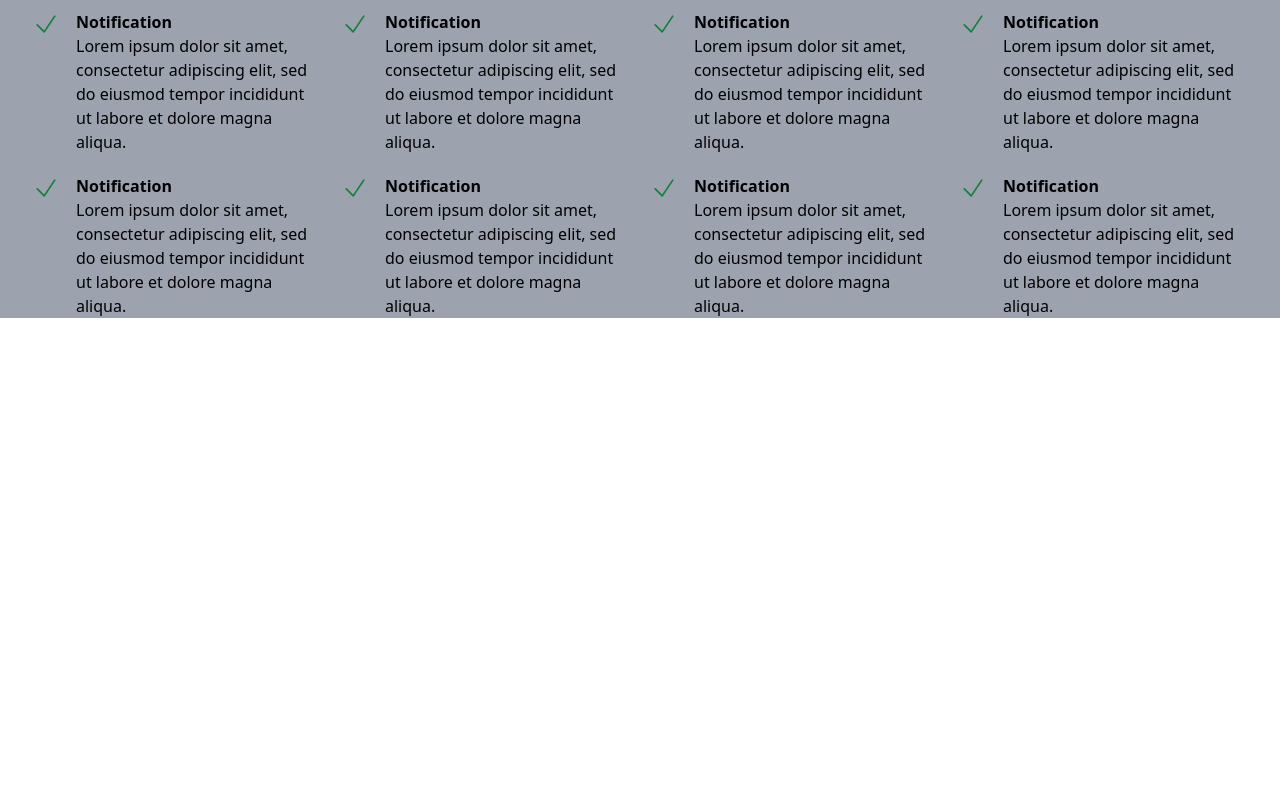
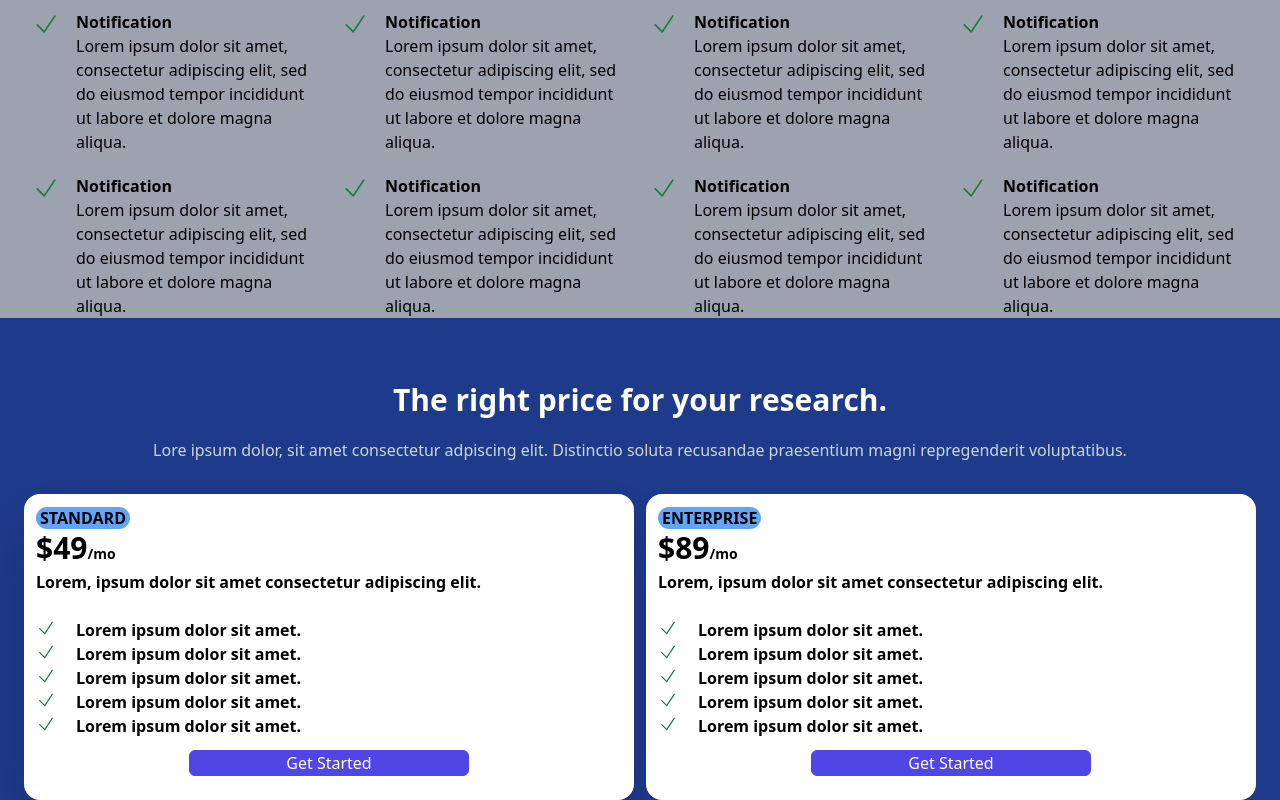
Before and after one commit to gigiul/landing_page_2, a React (Create React App) app: page / in a window 1280 px wide. Shown: the part 2144-2944 px from the top of the page. Before the commit the page ends 2462 px from the top, so only its background shows below. Built offline with nearby package versions, Linux system fonts and the light colour scheme.

Commit message:
finished Pricing components

```diff
--- a/src/App.js
+++ b/src/App.js
@@ -3,6 +3,7 @@ import Navbar from "./components/Navbar";
 import About from "./components/About";
 import Support from "./components/Support";
 import Allinone from "./components/Allinone";
+import Pricing from "./components/Pricing";
 
 
 function App() {
@@ -13,6 +14,7 @@ function App() {
       <About />
       <Support />
       <Allinone />
+      <Pricing />
     </>
   );
 }
--- a/src/components/Navbar.jsx
+++ b/src/components/Navbar.jsx
@@ -3,7 +3,6 @@ import {  Bars3Icon, XMarkIcon } from '@heroicons/react/24/outline'
 
 const Navbar = () => {
 
-{/*create a state to nav the menu*/}
   const [nav, setNav] = useState(false)
   const handleClick = () => setNav(!nav)
 
--- /dev/null
+++ b/src/components/Pricing.jsx
@@ -0,0 +1,94 @@
+import React from 'react'
+import {CheckIcon} from '@heroicons/react/24/outline'
+
+const Pricing = () => {
+  return (
+    <div className='bg-blue-900 h-full w-full pt-16'>
+        <div className=' text-center '>
+            <div>
+              <h3 className='text-white font-bold text-3xl'>The right price for your research.</h3>
+              <p className='text-gray-300 mt-5 mx-12 '>Lore ipsum dolor, sit amet consectetur adpiscing elit. Distinctio soluta recusandae praesentium magni repregenderit voluptatibus.</p>
+            </div>
+        <div className='grid grid-cols-1 md:grid-cols-2 mt-8 gap-3 mx-6'>
+        <div className='bg-white rounded-2xl shadow-2xl text-left'>
+            <div className='ml-3 mt-3'>
+                <span className='text-left bg-blue-400 rounded-2xl px-1 font-bold '>STANDARD</span>
+            </div>
+                <div className='flex ml-3 mb-1'>
+                    <h3 className='font-bold text-3xl'>$49<span className='text-sm font-bold'>/mo</span></h3>
+
+                </div>
+                <div className='ml-3 text-left font-semibold'>
+                    <p>Lorem, ipsum dolor sit amet consectetur adipiscing elit.</p>
+                </div>
+                <br />
+                <div className='text-left ml-3'>
+                    <div className='flex font-semibold'>
+                        <CheckIcon className='h-5 w-5 text-green-700 mr-5' />
+                        <p>Lorem ipsum dolor sit amet.</p>
+                    </div>
+                    <div className='flex font-semibold'>
+                        <CheckIcon className='h-5 w-5 text-green-700 mr-5' />
+                        <p>Lorem ipsum dolor sit amet.</p>
+                    </div>
+                    <div className='flex font-semibold'>
+                        <CheckIcon className='h-5 w-5 text-green-700 mr-5' />
+                        <p>Lorem ipsum dolor sit amet.</p>
+                    </div>
+                    <div className='flex font-semibold'>
+                        <CheckIcon className='h-5 w-5 text-green-700 mr-5' />
+                        <p>Lorem ipsum dolor sit amet.</p>
+                    </div>
+                    <div className='flex font-semibold'>
+                        <CheckIcon className='h-5 w-5 text-green-700 mr-5' />
+                        <p>Lorem ipsum dolor sit amet.</p>
+                    </div>
+                </div>
+                <div className='flex flex-col items-center'>
+                    <button className=' mt-3 px-24 mb-3'>Get Started</button>
+                </div>
+            </div>
+            <div className='bg-white rounded-2xl pb-3'>
+                <div className='font-bold   text-left mt-3 '>
+                    <span className='bg-blue-400 rounded-2xl px-1 ml-3'>ENTERPRISE</span>
+                </div>
+                <div className='flex ml-3 mb-1'>
+                <h3 className='font-bold text-3xl'>$89<span className='text-sm font-bold'>/mo</span></h3>
+                </div>
+                <div className='ml-3 text-left font-semibold'>
+                    <p>Lorem, ipsum dolor sit amet consectetur adipiscing elit.</p>
+                </div>
+                <br />
+                <div className='text-left ml-3'>
+                    <div className='flex font-semibold'>
+                        <CheckIcon className='h-5 w-5 text-green-700 mr-5' />
+                        <p>Lorem ipsum dolor sit amet.</p>
+                    </div>
+                    <div className='flex font-semibold'>
+                        <CheckIcon className='h-5 w-5 text-green-700 mr-5' />
+                        <p>Lorem ipsum dolor sit amet.</p>
+                    </div>
+                    <div className='flex font-semibold'>
+                        <CheckIcon className='h-5 w-5 text-green-700 mr-5' />
+                        <p>Lorem ipsum dolor sit amet.</p>
+                    </div>
+                    <div className='flex font-semibold'>
+                        <CheckIcon className='h-5 w-5 text-green-700 mr-5' />
+                        <p>Lorem ipsum dolor sit amet.</p>
+                    </div>
+                    <div className='flex font-semibold'>
+                        <CheckIcon className='h-5 w-5 text-green-700 mr-5' />
+                        <p>Lorem ipsum dolor sit amet.</p>
+                    </div>
+                </div>
+                <div className='flex flex-col items-center'>
+                    <button className=' mt-3 px-24 mb-3'>Get Started</button>
+                </div>
+                </div>
+        </div>
+        </div>
+    </div>
+  )
+}
+
+export default Pricing
```
